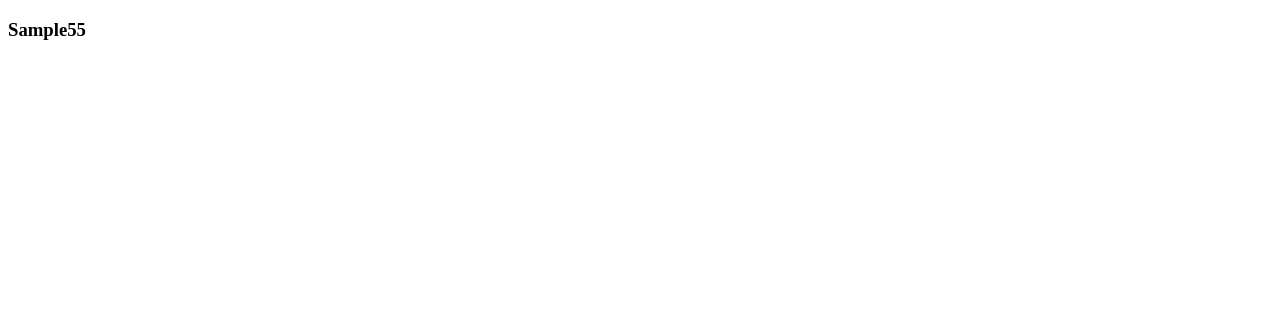
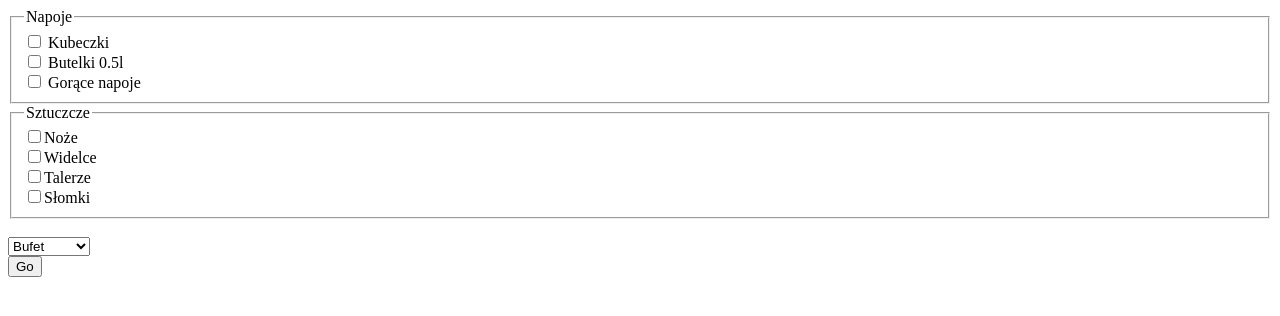
Before and after one commit to qlepa/plastic-aint-fantastic, a React (Create React App) app: page / in a window 1280 px wide. Both pictures are taken after typing "Sample", "5", "5" into the empty fields and a click on the button "Go plan!". Shown: the top 316 px of the page. Built offline with nearby package versions, Linux system fonts and the light colour scheme.

Commit message:
Add data

```diff
--- a/src/components/App.js
+++ b/src/components/App.js
@@ -1,5 +1,6 @@
 import React, {Component} from 'react';
 import Start from "./Start";
+import Data from "./Data";
 
 class App extends Component {
     constructor(props) {
@@ -8,7 +9,15 @@ class App extends Component {
             status: "Start",
             projectName: null,
             participants: null,
-            duration: null
+            duration: null,
+            type: '',
+            cup: 0,
+            bottle: 0,
+            drinks: 0,
+            knife: 0,
+            fork: 0,
+            plate: 0,
+            straw: 0
         }
     }
     setStage = (stageName) => {
@@ -23,6 +32,18 @@ class App extends Component {
             duration: duration
         })
     }
+    getData = (type, cup, bottle, drinks, knife, fork, plate, straw) => {
+        this.setState({
+            type: type,
+            cup: cup,
+            bottle: bottle,
+            drinks: drinks,
+            knife: knife,
+            fork: fork,
+            plate: plate,
+            straw: straw
+        })
+    }
     render(){
         switch ( this.state.status) {
             case "Start":
@@ -34,11 +55,13 @@ class App extends Component {
             case "Data":
                 return (
                     <div>
-                        <h3>
-                        {this.state.projectName}
-                            {this.state.participants}
-                            {this.state.duration}
-                        </h3>
+                        <Data setStage={this.setStage} getData={this.getData}/>
+                    </div>
+                )
+            case "Summary":
+                return (
+                    <div>
+                        {this.state.cup}
                     </div>
                 )
         }
--- a/src/components/Data.js
+++ b/src/components/Data.js
@@ -1,18 +1,17 @@
 import React from 'react'
-import ReactDOM from 'react-dom';
 
 class Data extends React.Component {
-   constructor() {
-   super();
+    constructor(props) {
+        super(props);
 
         this.state = {
             type: '',
-            cup:'',
+            cup: '',
             bottle: '',
             drinks: '',
             knife: '',
             fork: '',
-            plate:'',
+            plate: '',
             straw: ''
         }
 
@@ -69,43 +68,48 @@ class Data extends React.Component {
             type: e.target.value
         })
     }
-
-   render(){
+    handleClick = e => {
+        console.log(this.state.straw);
+        this.props.setStage('Summary')
+        this.props.getData(this.state.type, this.state.cup, this.state.bottle, this.state.drinks, this.state.knife, this.state.fork, this.state.plate, this.state.straw)
+    }
+    render() {
         return (
 
             <section className="container">
                 <form onSubmit={this.handleSubmit}>
                     <fieldset>
                         <legend>Napoje</legend>
-                            <input type="checkbox" name="cup" value="cup" onChange={this.handleCup} />
+                        <input type="checkbox" name="cup" value="1" onChange={this.handleCup}/>
                         <label htmlFor="cup"> Kubeczki </label><br/>
 
-                         <input type="checkbox" name="bottle" value="bottle" onChange={this.handleBottle} />
+                        <input type="checkbox" name="bottle" value="1" onChange={this.handleBottle}/>
                         <label htmlFor="bottle"> Butelki 0.5l </label><br/>
 
-                         <input type="checkbox" name="drinks" value="drinks" onChange={this.handleDrinks}  />
+                        <input type="checkbox" name="drinks" value="1" onChange={this.handleDrinks}/>
                         <label htmlFor="drinks"> Gorące napoje</label>
                         <br/>
                     </fieldset>
 
                     <fieldset>
                         <legend>Sztuczcze</legend>
-                         <input type="checkbox" name="knife" value="knife" onChange={this.handleKnife} />
+                        <input type="checkbox" name="knife" value="1" onChange={this.handleKnife}/>
                         <label htmlFor="knife">Noże</label>
                         <br/>
 
-                         <input type="checkbox" name="fork" value="fork" onChange={this.handleFork} />
+                        <input type="checkbox" name="fork" value="1" onChange={this.handleFork}/>
                         <label htmlFor="fork">Widelce</label>
                         <br/>
 
-                         <input type="checkbox" name="plate" value="plate" onChange={this.handlePlate} />
+                        <input type="checkbox" name="plate" value="1" onChange={this.handlePlate}/>
                         <label htmlFor="plate">Talerze</label>
                         <br/>
 
-                         <input type="checkbox" name="straw" value="straw" onChange={this.handleStraw} />
+                        <input type="checkbox" name="straw" value="1" onChange={this.handleStraw}/>
                         <label htmlFor="straw">Słomki</label>
                         <br/>
-                     </fieldset><br/>
+                    </fieldset>
+                    <br/>
 
                     <select id="type" value={this.state.type} onChange={this.handleType}>
                         <option>Bufet</option>
@@ -113,7 +117,7 @@ class Data extends React.Component {
                         <option>Serwis</option>
                     </select><br/>
 
-                     <button type="submit">Click</button>
+                    <button onClick={this.handleClick}>Go</button>
 
                 </form>
             </section>
```
Lines whose indentation alone changed are shown as unchanged.
